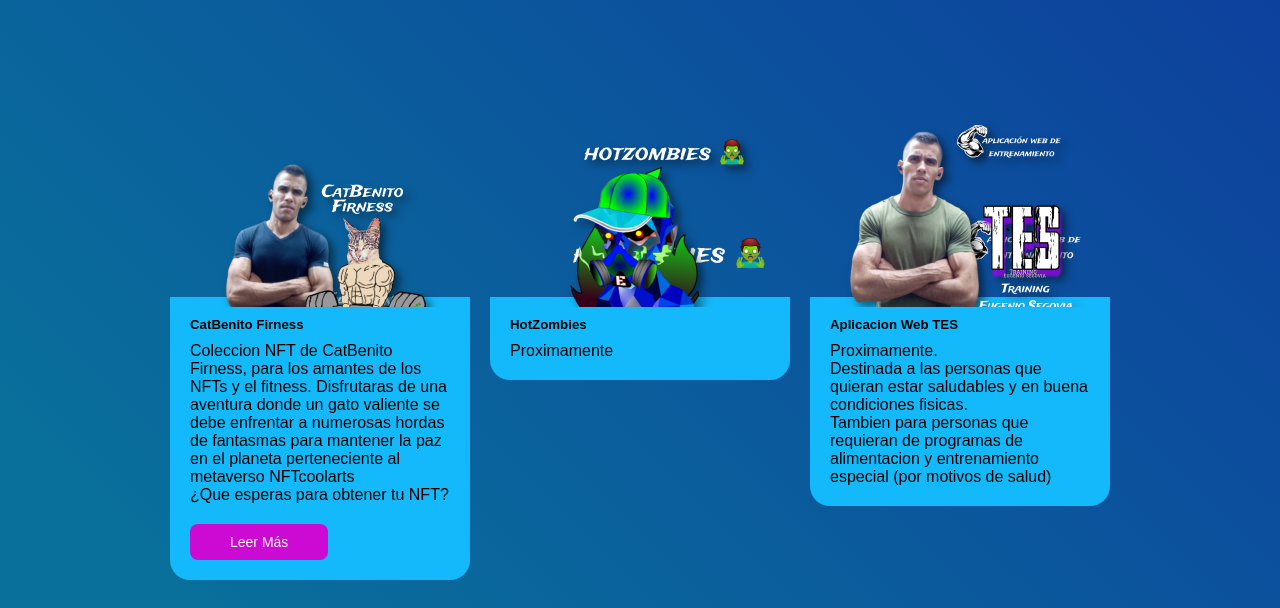
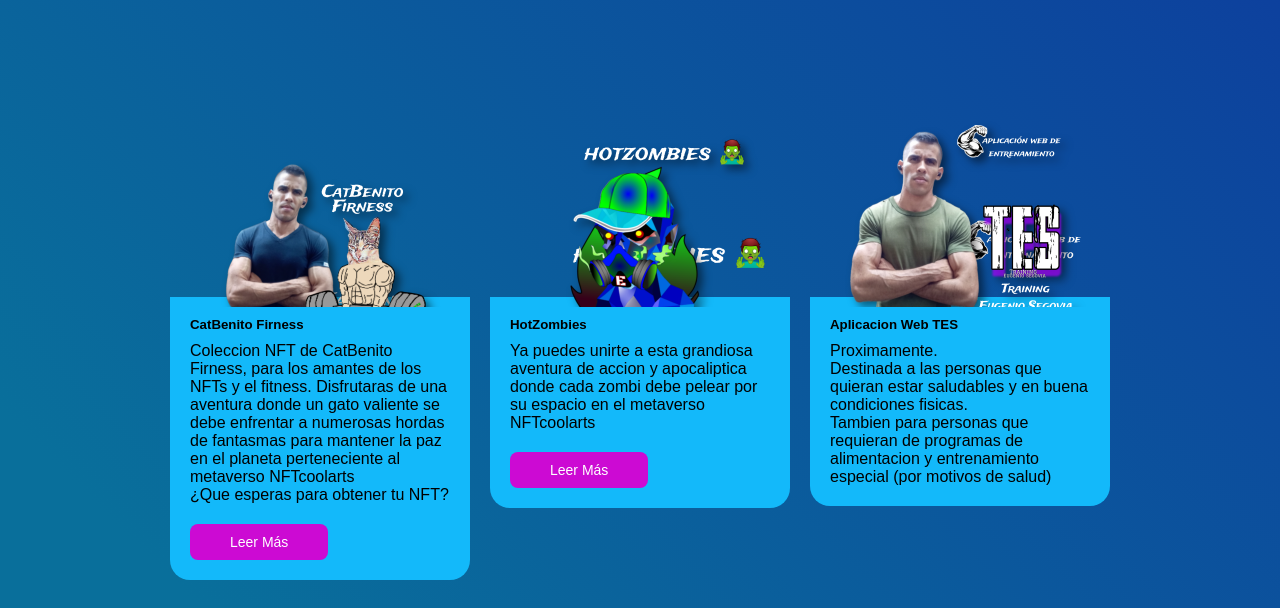
Before and after one commit to NFTcoolarts/Designs_EugenioSegovia, a plain HTML site: page mis_trabajos.html in a window 1280 px wide. Shown: the part 1665-2273 px from the top of the page. Drawn offline with Linux system fonts and the light colour scheme; files whose address does not match are found by name.

Commit message:
Update mis_trabajos.html
actualizacion de informacion de hotzombies

```diff
--- a/mis_trabajos.html
+++ b/mis_trabajos.html
@@ -77,7 +77,9 @@
             </div>
             <div class="description">
                 <h5>HotZombies</h5>
-                <p>Proximamente</p>
+                <p>Ya puedes unirte a esta grandiosa aventura de accion y apocaliptica donde cada zombi debe pelear por
+                su espacio en el metaverso NFTcoolarts</p>
+                <a href="https://hotzombies.site"><input type="button" value="Leer Más"></a>
 
             </div>
         </div>
```
